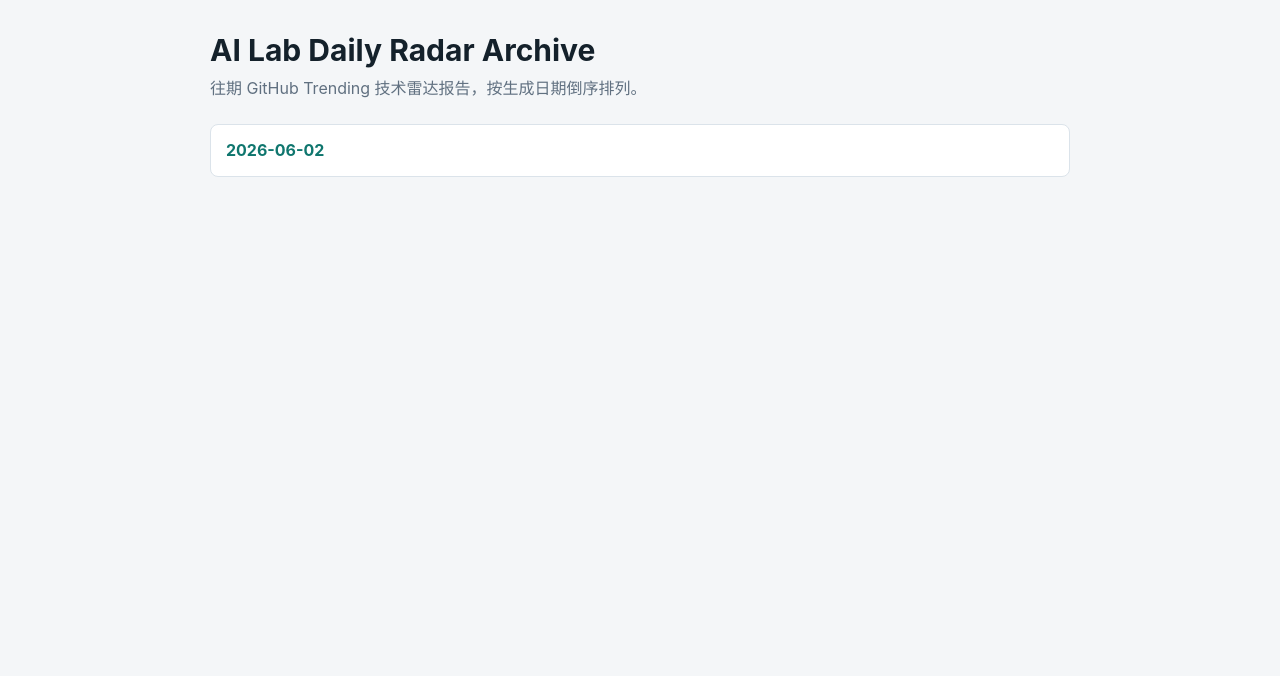
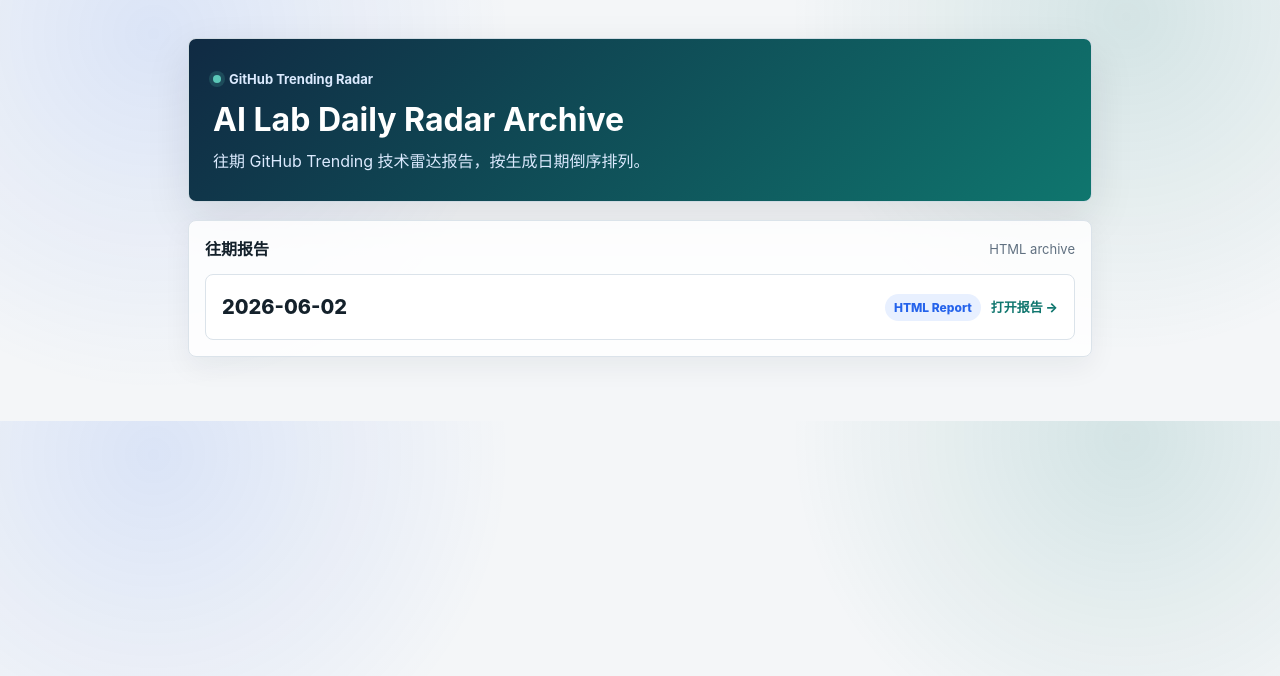
Before and after one commit to Dahlializi/github-trending-radar-public, a plain HTML site: page docs/archive/index.html in a window 1280 px wide. Drawn offline with Linux system fonts and the light colour scheme.

Commit message:
Improve archive index design

```diff
--- a/docs/archive/index.html
+++ b/docs/archive/index.html
@@ -5,24 +5,149 @@
   <meta name="viewport" content="width=device-width, initial-scale=1">
   <title>AI Lab Daily Radar Archive</title>
   <style>
-    body { margin: 0; background: #f4f6f8; color: #14212b; font-family: -apple-system, BlinkMacSystemFont, "Segoe UI", "Microsoft YaHei", sans-serif; line-height: 1.6; }
-    main { max-width: 860px; margin: 0 auto; padding: 32px 18px 56px; }
-    h1 { margin: 0 0 8px; font-size: 30px; line-height: 1.2; }
-    p { margin: 0 0 22px; color: #607080; }
+    :root {
+      --bg: #f4f6f8;
+      --panel: #ffffff;
+      --ink: #14212b;
+      --muted: #607080;
+      --line: #dbe3ea;
+      --green: #0f766e;
+      --blue: #2563eb;
+      --soft-green: #dff5ef;
+      --soft-blue: #e8f0ff;
+    }
+    * { box-sizing: border-box; }
+    body {
+      margin: 0;
+      background:
+        radial-gradient(circle at 12% 8%, rgba(37, 99, 235, .12), transparent 30%),
+        radial-gradient(circle at 88% 4%, rgba(15, 118, 110, .14), transparent 28%),
+        var(--bg);
+      color: var(--ink);
+      font-family: -apple-system, BlinkMacSystemFont, "Segoe UI", "Microsoft YaHei", sans-serif;
+      line-height: 1.6;
+    }
+    main { max-width: 940px; margin: 0 auto; padding: 38px 18px 64px; }
+    .hero {
+      border: 1px solid rgba(219, 227, 234, .95);
+      border-radius: 8px;
+      background: linear-gradient(135deg, #102a43, #0f766e);
+      color: #fff;
+      padding: 26px 24px;
+      box-shadow: 0 16px 44px rgba(20, 33, 43, .10);
+    }
+    .eyebrow {
+      display: inline-flex;
+      align-items: center;
+      gap: 8px;
+      margin-bottom: 12px;
+      color: #dbeafe;
+      font-size: 13px;
+      font-weight: 700;
+      letter-spacing: 0;
+    }
+    .eyebrow::before {
+      content: "";
+      width: 8px;
+      height: 8px;
+      border-radius: 999px;
+      background: #5bc8b8;
+      box-shadow: 0 0 0 4px rgba(91, 200, 184, .18);
+    }
+    h1 { margin: 0; font-size: 32px; line-height: 1.18; }
+    p { margin: 10px 0 0; max-width: 680px; color: #dbeafe; }
+    .archive-panel {
+      margin-top: 18px;
+      background: rgba(255, 255, 255, .86);
+      border: 1px solid var(--line);
+      border-radius: 8px;
+      padding: 16px;
+      box-shadow: 0 10px 28px rgba(20, 33, 43, .06);
+    }
+    .panel-title {
+      display: flex;
+      justify-content: space-between;
+      gap: 12px;
+      align-items: center;
+      margin-bottom: 12px;
+      color: var(--muted);
+      font-size: 13px;
+    }
+    .panel-title strong { color: var(--ink); font-size: 16px; }
     ul { list-style: none; padding: 0; margin: 0; display: grid; gap: 10px; }
-    li { background: #fff; border: 1px solid #dbe3ea; border-radius: 8px; padding: 13px 15px; }
-    a { color: #0f766e; font-weight: 700; text-decoration: none; }
-    .empty { color: #607080; }
-    @media (max-width: 560px) { main { padding: 24px 12px 40px; } h1 { font-size: 24px; } }
+    .archive-card { margin: 0; }
+    .archive-link {
+      display: grid;
+      grid-template-columns: minmax(0, 1fr) auto;
+      gap: 14px;
+      align-items: center;
+      min-height: 66px;
+      background: var(--panel);
+      border: 1px solid var(--line);
+      border-radius: 8px;
+      padding: 14px 16px;
+      color: inherit;
+      text-decoration: none;
+      transition: border-color .16s ease, transform .16s ease, box-shadow .16s ease;
+    }
+    .archive-link:hover {
+      border-color: rgba(15, 118, 110, .46);
+      transform: translateY(-1px);
+      box-shadow: 0 10px 24px rgba(20, 33, 43, .08);
+    }
+    .archive-date { font-size: 20px; font-weight: 800; color: var(--ink); }
+    .archive-meta { display: flex; flex-wrap: wrap; gap: 10px; align-items: center; justify-content: flex-end; }
+    .archive-pill {
+      border-radius: 999px;
+      background: var(--soft-blue);
+      color: var(--blue);
+      padding: 4px 9px;
+      font-size: 12px;
+      font-weight: 800;
+      white-space: nowrap;
+    }
+    .archive-action {
+      color: var(--green);
+      font-size: 13px;
+      font-weight: 800;
+      white-space: nowrap;
+    }
+    .empty { color: var(--muted); background: var(--panel); border: 1px solid var(--line); border-radius: 8px; padding: 14px 16px; }
+    @media (max-width: 560px) {
+      main { padding: 24px 12px 42px; }
+      .hero { padding: 22px 18px; }
+      h1 { font-size: 25px; }
+      .archive-panel { padding: 12px; }
+      .panel-title { display: block; }
+      .archive-link { grid-template-columns: 1fr; gap: 8px; }
+      .archive-meta { justify-content: flex-start; }
+    }
   </style>
 </head>
 <body>
   <main>
-    <h1>AI Lab Daily Radar Archive</h1>
-    <p>往期 GitHub Trending 技术雷达报告，按生成日期倒序排列。</p>
-    <ul>
-        <li><a href="2026-06-02/">2026-06-02</a></li>
-    </ul>
+    <section class="hero">
+      <div class="eyebrow">GitHub Trending Radar</div>
+      <h1>AI Lab Daily Radar Archive</h1>
+      <p>往期 GitHub Trending 技术雷达报告，按生成日期倒序排列。</p>
+    </section>
+    <section class="archive-panel" aria-label="往期报告列表">
+      <div class="panel-title">
+        <strong>往期报告</strong>
+        <span>HTML archive</span>
+      </div>
+      <ul>
+        <li class="archive-card">
+          <a class="archive-link" href="2026-06-02/">
+            <span class="archive-date">2026-06-02</span>
+            <span class="archive-meta">
+              <span class="archive-pill">HTML Report</span>
+              <span class="archive-action">打开报告 -&gt;</span>
+            </span>
+          </a>
+        </li>
+      </ul>
+    </section>
   </main>
 </body>
 </html>
```
